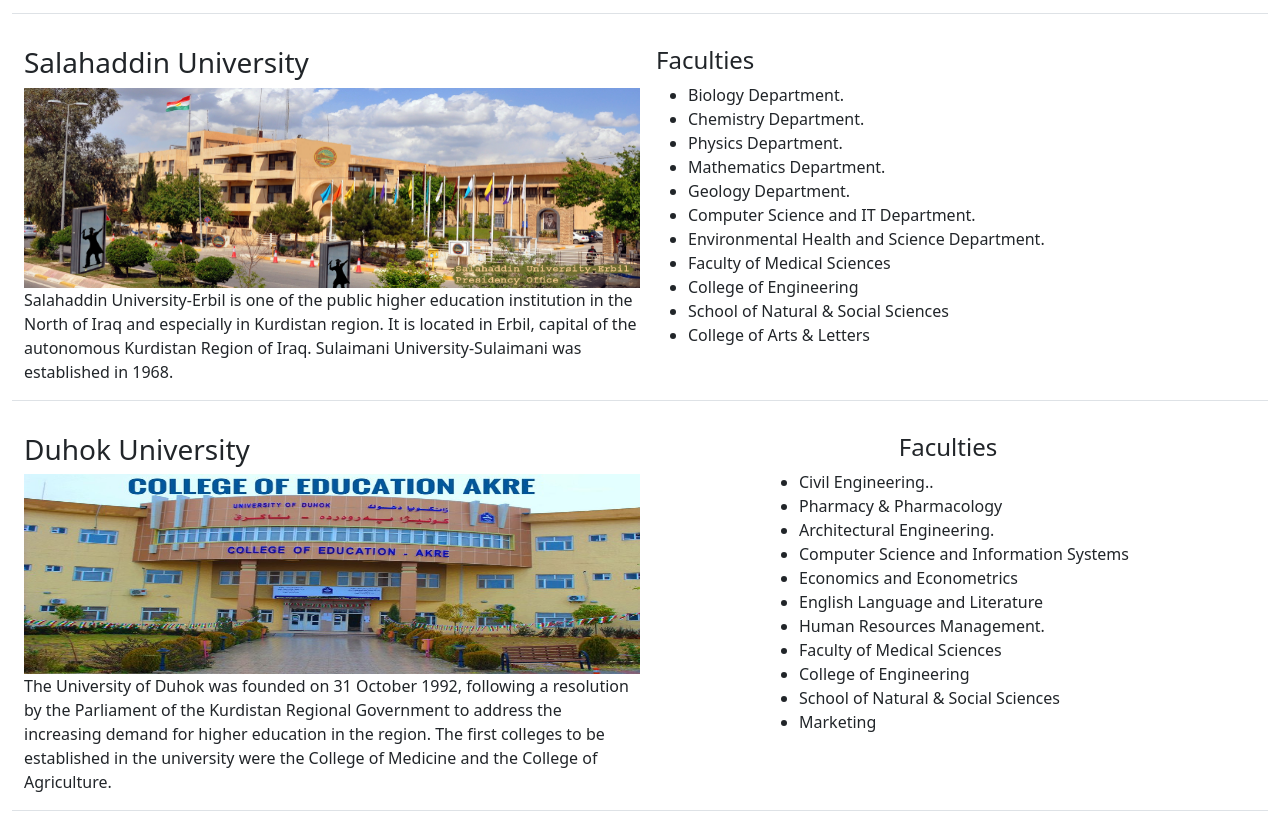
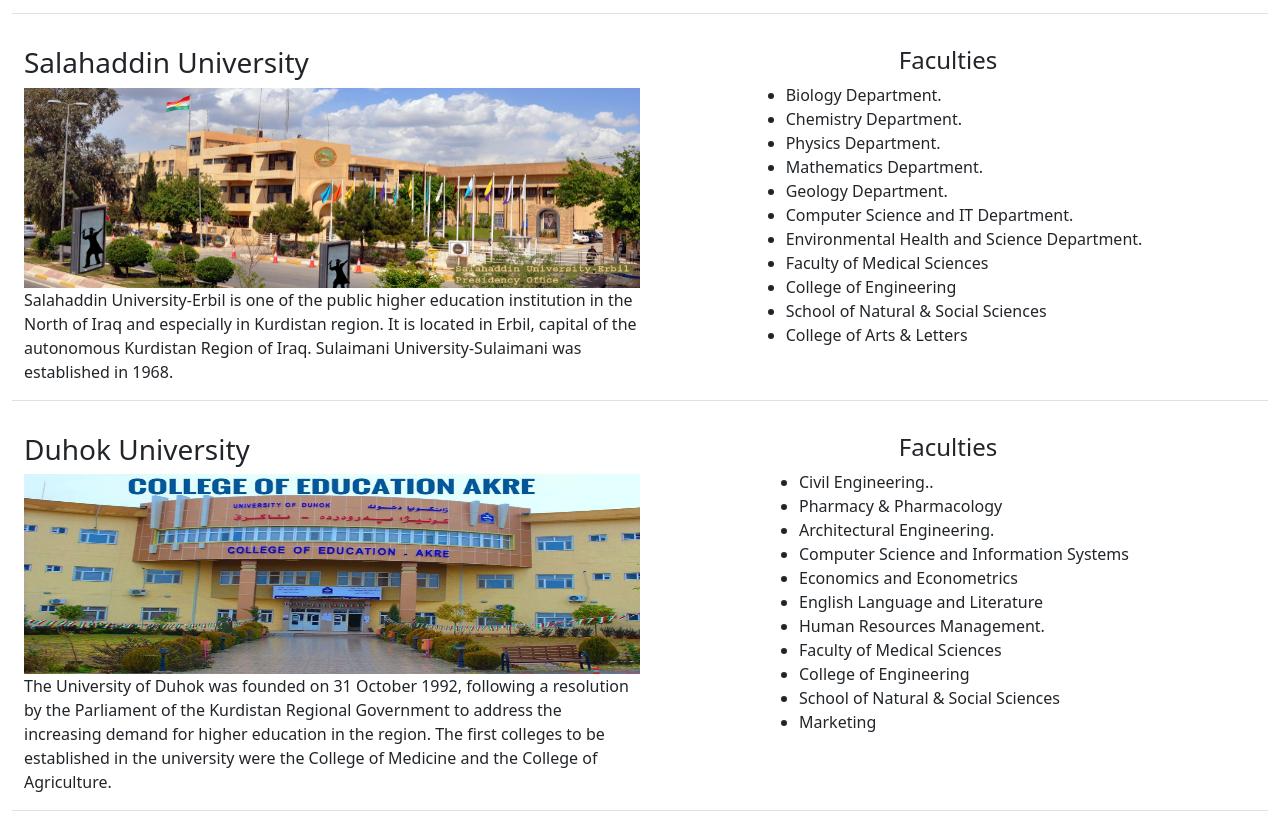
Before and after one commit to arikarim/University-Directory, a website: page index.html in a window 1280 px wide. Shown: the part 2080-2920 px from the top of the page. Drawn offline with nearby package versions, Linux system fonts and the light colour scheme.

Commit message:
centered univercity departments

```diff
--- a/index.html
+++ b/index.html
@@ -156,7 +156,7 @@
                                     </div>
                                 </div>
                             </div>
-                            <div class="col-12 col-lg-6 d-flex flex-column align-lg-items-center">
+                            <div class="col-12 col-lg-6 d-flex flex-column align-items-lg-center">
                                 <h4 class="mx-3">Faculties</h4>
                                 <ul class="mx-3">
                                     <li><a class="text-decoration-none link-dark" href="#">Biology Department.</a></li>
```
